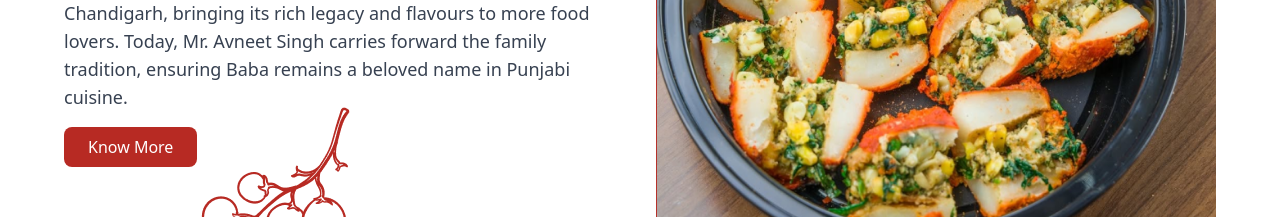
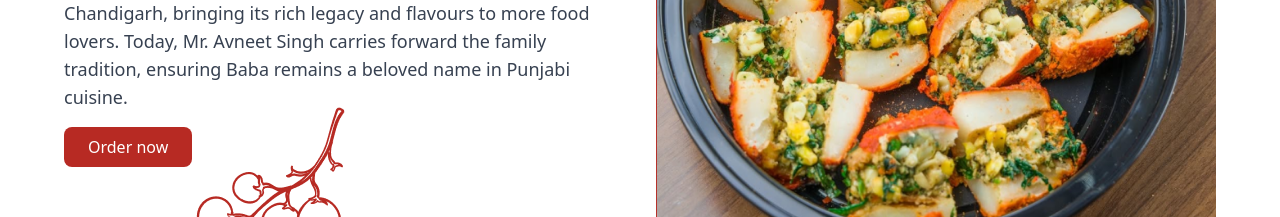
Before and after one commit to remotekitchen/baba-chicken, a Next.js app: page / in a window 1280 px wide. Shown: the part 1860-2077 px from the top of the page. Built offline with nearby package versions, Linux system fonts and the light colour scheme.

Commit message:
git push

```diff
--- a/app/(home)/components/AboutRestaurant.tsx
+++ b/app/(home)/components/AboutRestaurant.tsx
@@ -1,6 +1,9 @@
+"use client"
+import { useRouter } from 'next/navigation'
 import React from 'react'
 
 const AboutRestaurant = () => {
+    const router = useRouter()
     return (
         <div>
             <div className=" p-6">
@@ -14,8 +17,10 @@ const AboutRestaurant = () => {
                             Baba Chicken started in 1962 when S. Himmat Singh, lovingly called Baba Ji, opened a small dhaba serving authentic Punjabi food. His son, Mr. Kanwaljit Singh, introduced popular dishes like Fish Fry and Spinach Corn Roll, leading to the first Baba Restaurant in 1991. Known for its signature Baba Butter Chicken and secret masala recipes, Baba Chicken has now expanded to Chandigarh, bringing its rich legacy and flavours to more food lovers. Today, Mr. Avneet Singh carries forward the family tradition, ensuring Baba remains a beloved name in Punjabi cuisine.
                         </p>
                         <div className='flex items-start  '>
-                            <button className="px-6 py-2 bg-[#B72A23] text-white rounded-lg hover:bg-red-700">
-                                Know More
+                            <button
+                                onClick={() => router.push("https://order.chatchefs.com/baba-chicken-a9126f07/baba-chicken-8a71dfba/menu")}
+                                className="px-6 py-2 bg-[#B72A23] text-white rounded-lg hover:bg-red-700">
+                                Order now
                             </button>
                             <img src="/assets/flower.png" alt="" className='transform -translate-y-5' />
                         </div>
--- a/app/menu/page.tsx
+++ b/app/menu/page.tsx
@@ -10,7 +10,7 @@ const MenuPage = () => {
     return (
         <div>
             <div>
-                <div className='w-full relative'>
+                <div className='w-full relative '>
                     <img src="/assets/menu_banner.png" alt="" />
                     <div className='absolute top-0 left-0 bg-black w-full h-full bg-opacity-50'>
                     </div>
@@ -34,17 +34,13 @@ const MenuPage = () => {
 
                     </section>)}
                     <div>
-                        <div className="items-center justify-center w-full text-center mt-14">
+                        <div className="items-center justify-center w-full text-center mt-14 mb-8">
                             <Button
                                 onClick={() => router.push("https://order.chatchefs.com/baba-chicken-a9126f07/baba-chicken-8a71dfba/menu")}
                                 className="bg-[#B72A23] px-8 py-5 mb-4">order now</Button>
                             <p>* Offers available for pickup and delivery orders only.</p>
                         </div>
                     </div>
-
-
-
-
 
                 </div>
             </div>
```
